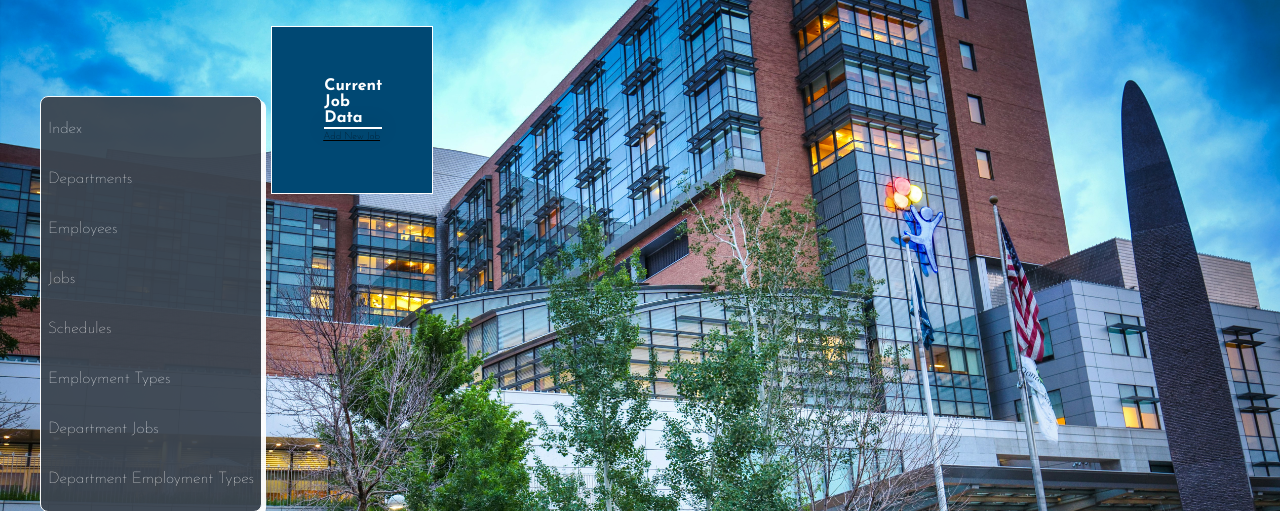
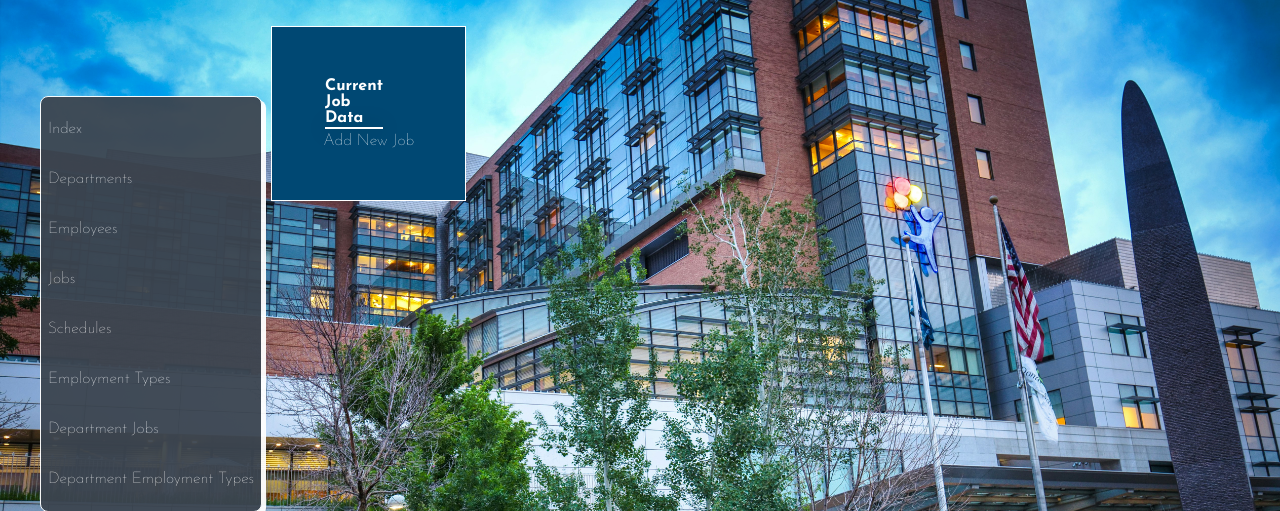
Before and after one commit to welchmea/Hospital_DB, a Flask app: page /jobs in a window 1280 px wide. Shown: the part 80-591 px from the top of the page. Run offline with Flask 3, Linux system fonts and the light colour scheme; data that the repository does not hold is empty; some libraries are stand-ins or nearby versions; some web fonts are replaced.

Commit message:
added styling tags to add button and fixed overflow

```diff
--- a/static/style.css
+++ b/static/style.css
@@ -12,6 +12,7 @@ body {
   color: white;
   margin: auto;
   overflow-x: auto;
+  overflow-y: auto;
 }
 
 main {
--- a/templates/dep_empTypes.j2
+++ b/templates/dep_empTypes.j2
@@ -53,7 +53,7 @@
             {% endfor %}
         {% endif %}
     </table>
-    <a class="update-delete-btn" href='add_dep_empTypes'>Add Employment Type to Department</a></strong>
+    <a class="add-btn" href='add_dep_empTypes'>Add Employment Type to Department</a></strong>
 </div>
 </main>
 </body>
--- a/templates/employees.j2
+++ b/templates/employees.j2
@@ -59,7 +59,7 @@
             {% endfor %}
         {% endif %}
     </table>
-    <a class="update-delete-btn" href='add_employee'>Add New Employee</a>
+    <a class="add-btn" href='add_employee'>Add New Employee</a>
 </div>
 </main>
 </body>
--- a/templates/employmentTypes.j2
+++ b/templates/employmentTypes.j2
@@ -52,7 +52,7 @@
             {% endfor %}
         {% endif %}
     </table>
-    <a class="update-delete-btn" href='add_employmentTypes'>Add New Employment Type</a>
+    <a class="add-btn" href='add_employmentTypes'>Add New Employment Type</a>
 </div>
 </main>
 </body>
--- a/templates/jobdept.j2
+++ b/templates/jobdept.j2
@@ -55,7 +55,7 @@
             {% endfor %}
         {% endif %}
     </table>
-    <a class="update-delete-btn" href='add_job_dept'>Add New Job to Department</a>
+    <a class="add-btn" href='add_job_dept'>Add New Job to Department</a>
 </div>
 </main>
 </body>
--- a/templates/jobs.j2
+++ b/templates/jobs.j2
@@ -54,7 +54,7 @@
             {% endfor %}
         {% endif %}
     </table>
-    <a class="update-delete-btn" href='add_job'>Add New Job</a>
+    <a class="add-btn" href='add_job'>Add New Job</a>
 </div>
 </main>
 </body>
--- a/templates/schedules.j2
+++ b/templates/schedules.j2
@@ -58,7 +58,7 @@
             {% endfor %}
         {% endif %}
     </table>
-    <a class="update-delete-btn" href='add_schedule'>Add New Schedule</a>
+    <a class="add-btn" href='add_schedule'>Add New Schedule</a>
 </div>
 </main>
 </body>
```
